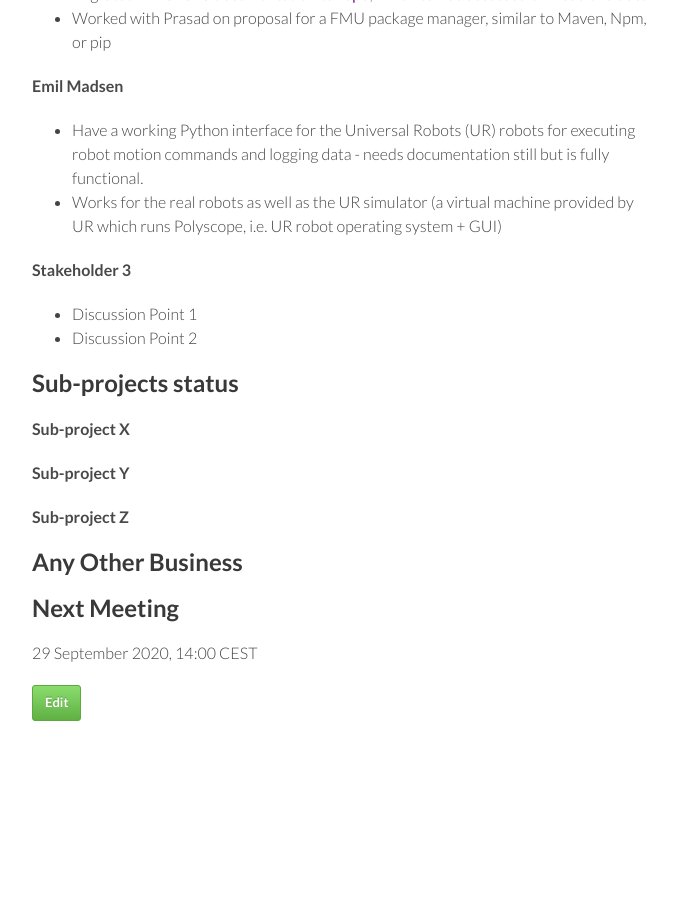
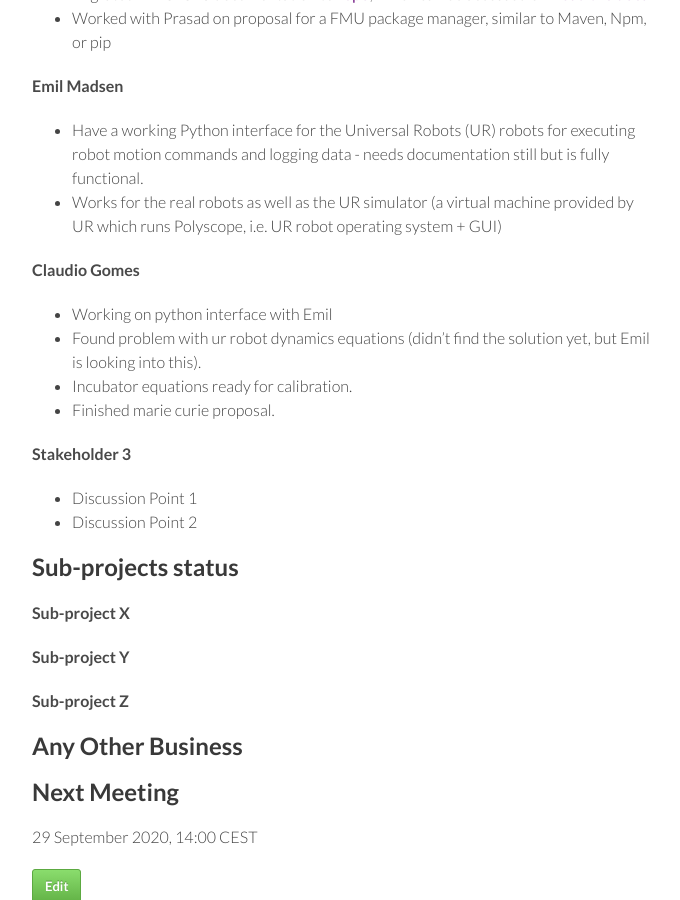
Before and after one commit to digitaltwincentre/digitaltwincentre.github.io, a Jekyll site: the page built from _biweeklies/Biweekly-24.md, in a window 1280 px wide and 900 px high, scrolled down 819 px. Shown: the whole window, without its empty margins (418-1098 px from the left). Built offline with Jekyll 4.4.1, drawn with Linux system fonts in a browser that asks for light colours; nearby versions of some CDN libraries.

Commit message:
Update Biweekly-24.md

```diff
--- a/_biweeklies/Biweekly-24.md
+++ b/_biweeklies/Biweekly-24.md
@@ -42,6 +42,13 @@ date: 14 September 2020, 1400 CEST
 * Have a working Python interface for the Universal Robots (UR) robots for executing robot motion commands and logging data - needs documentation still but is fully functional.
 * Works for the real robots as well as the UR simulator (a virtual machine provided by UR which runs Polyscope, i.e. UR robot operating system + GUI)
 
+#### Claudio Gomes
+* Working on python interface with Emil
+* Found problem with ur robot dynamics equations (didn't find the solution yet, but Emil is looking into this).
+* Incubator equations ready for calibration.
+* Finished marie curie proposal.
+
+
 #### Stakeholder 3
 * Discussion Point 1
 * Discussion Point 2
```
